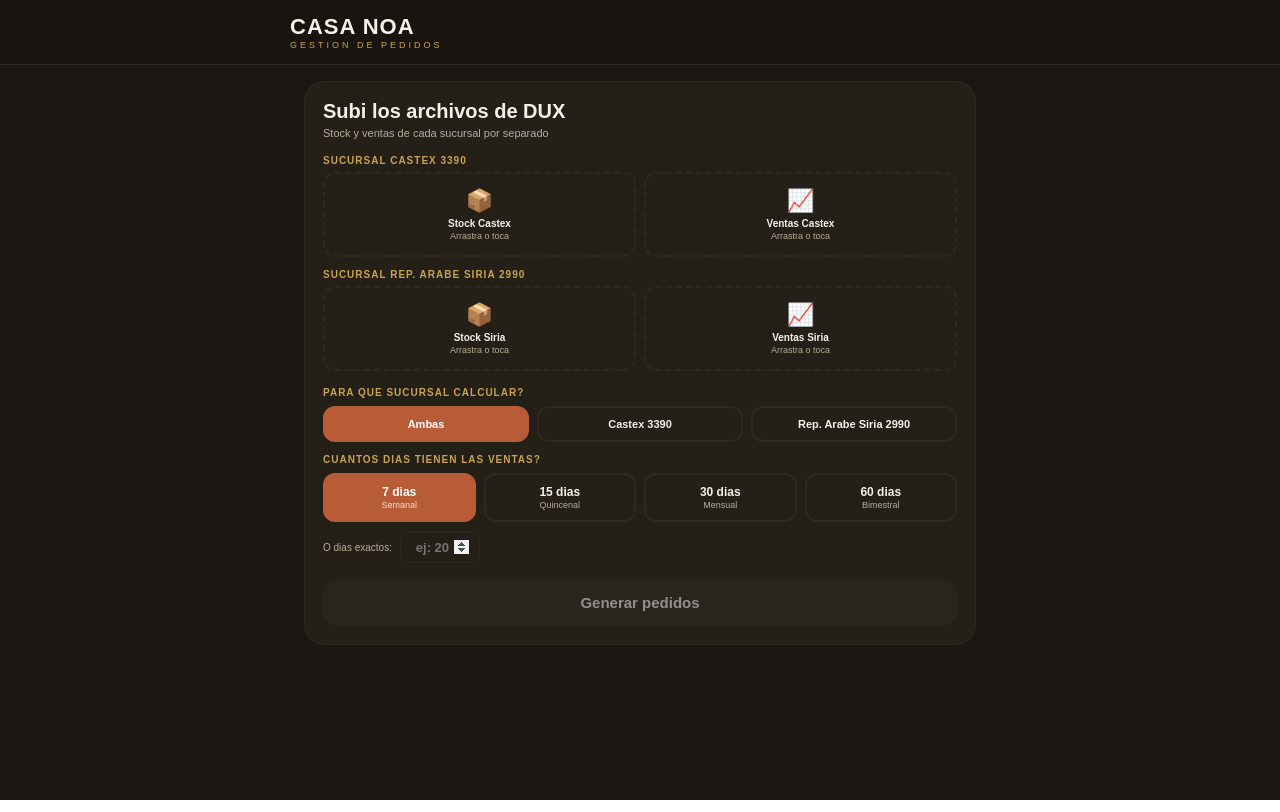
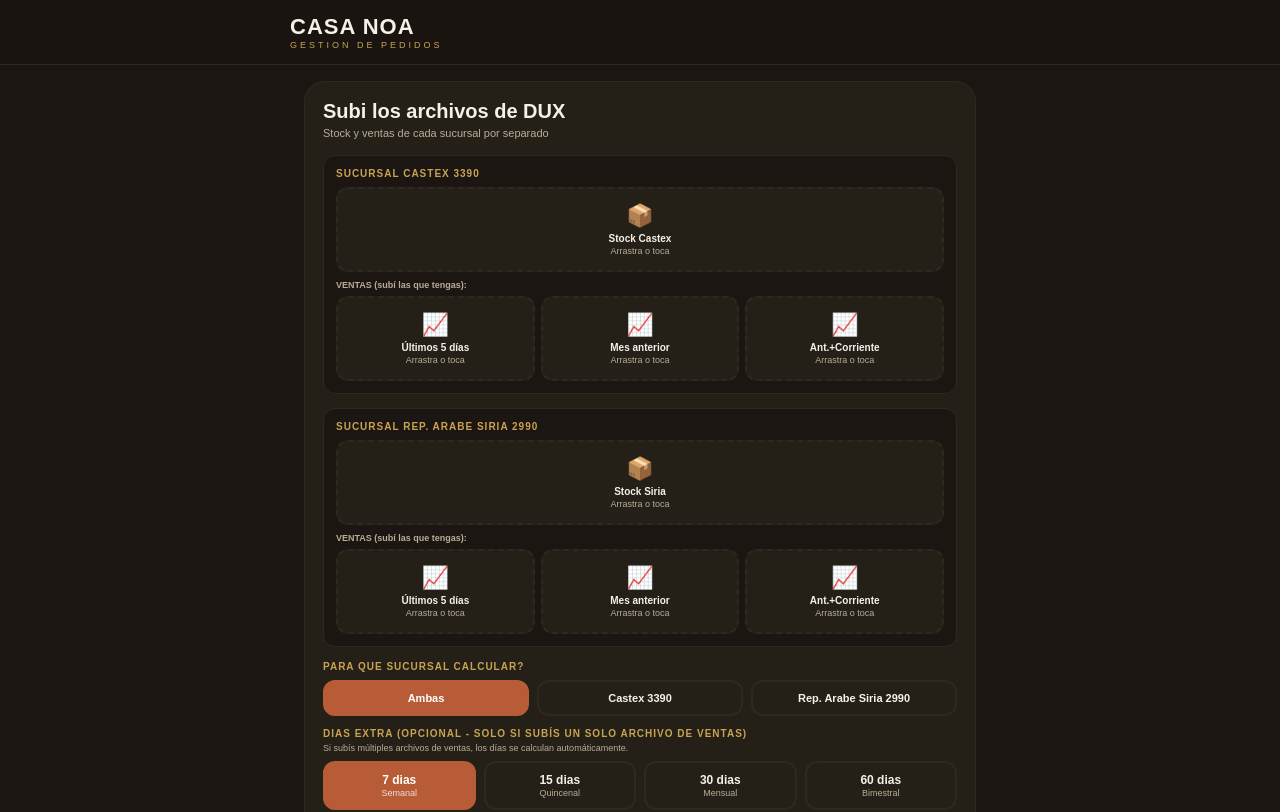
Before and after one commit to tomasfinkel/casanoa-pedidos, a React (Create React App) app: page / in a window 1280 px wide. Shown: the top 812 px of the page. Built offline with nearby package versions, Linux system fonts and the light colour scheme.

Commit message:
Update App.jsx

```diff
--- a/src/App.jsx
+++ b/src/App.jsx
@@ -75,6 +75,36 @@ const headers=raw[hr];
 return raw.slice(hr+1).filter(r=>r&&r[0]).map(r=>{const o={};headers.forEach((h,i)=>{o[String(h)]=r[i]??"";});return o;});
 }
 
+// Combina multiples exports de ventas ponderando por dias
+function combinarVentas(v5d,v30d,v51d){
+// Construir mapa de ventas ponderado
+// Si tenemos multiples periodos, calculamos venta diaria de cada uno y promediamos
+const maps=[];
+if(v5d){const vm=mkVM(v5d);maps.push({vm,dias:5});}
+if(v30d){const vm=mkVM(v30d);maps.push({vm,dias:30});}
+if(v51d){const vm=mkVM(v51d);maps.push({vm,dias:51});}
+if(maps.length===0)return{vm:{},dias:1};
+// Obtener todos los codigos
+const codigos=new Set(maps.flatMap(m=>Object.keys(m.vm)));
+const vmFinal={};
+let diasTotal=0;
+// Ponderar: mas peso a periodos mas largos
+const pesos=maps.map(m=>m.dias);
+const pesoTotal=pesos.reduce((s,p)=>s+p,0);
+codigos.forEach(cod=>{
+// Venta diaria ponderada
+let ventaDiaria=0;
+maps.forEach(({vm,dias},i)=>{
+const v=vm[cod]||0;
+ventaDiaria+=(v/dias)*(pesos[i]/pesoTotal);
+});
+vmFinal[cod]=ventaDiaria; // guardamos venta DIARIA
+});
+// Dias representativos = promedio ponderado de dias
+const diasRep=Math.round(maps.reduce((s,{dias},i)=>s+dias*(pesos[i]/pesoTotal),0));
+return{vm:vmFinal,dias:diasRep,esVentaDiaria:true};
+}
+
 function mkVM(ventas){
 const vm={};
 ventas.forEach(v=>{
@@ -87,7 +117,7 @@ if(cod)vm[cod]=parseFloat(v[vendKey])||0;
 return vm;
 }
 
-function calcular(stockC,ventasC,stockA,ventasA,diasV,soloQuiebre,sucursal){
+function calcular(stockC,ventasC,stockA,ventasA,diasV,soloQuiebre,sucursal,ventasDiariaC,ventasDiariaA){
 const vmC=mkVM(ventasC);
 const vmA=mkVM(ventasA);
 const mapaC={};
@@ -120,7 +150,18 @@ if(soloQuiebre){if(!esQuiebre||FRECUENCIAS[prov]===0)return;}
 else{if(!debeAparecer(prov,diasV))return;}
 const frecProv=FRECUENCIAS[prov];
 const diasProy=(!soloQuiebre&&frecProv&&frecProv>0)?frecProv+3:diasV+3;
-const proy=diasV>0?Math.round((vend/diasV)*diasProy):0;
+// Calcular venta diaria combinada si hay multiples periodos
+let ventaDiaria;
+if(ventasDiariaC||ventasDiariaA){
+const vdC=ventasDiariaC?ventasDiariaC[cod]||0:diasV>0?vendC/diasV:0;
+const vdA=ventasDiariaA?ventasDiariaA[cod]||0:diasV>0?vendA/diasV:0;
+if(sucursal==="C")ventaDiaria=vdC;
+else if(sucursal==="A")ventaDiaria=vdA;
+else ventaDiaria=vdC+vdA;
+} else {
+ventaDiaria=diasV>0?vend/diasV:0;
+}
+const proy=Math.round(ventaDiaria*diasProy);
 const cant=Math.max(falt,Math.max(0,proy-sR));
 const bulto=getBulto(prov,ean,cod,nombre);
 let cantF=bulto?redondear(Math.round(cant),bulto):Math.round(cant);
@@ -468,10 +509,16 @@ return(
 }
 
 export default function App(){
-const [wbS1,setWbS1]=useState(null);
-const [wbV1,setWbV1]=useState(null);
-const [wbS2,setWbS2]=useState(null);
-const [wbV2,setWbV2]=useState(null);
+const [wbS1,setWbS1]=useState(null); // Stock Castex
+const [wbV1a,setWbV1a]=useState(null); // Ventas Castex 5 dias
+const [wbV1b,setWbV1b]=useState(null); // Ventas Castex mes anterior
+const [wbV1c,setWbV1c]=useState(null); // Ventas Castex mes ant+corriente
+const [wbS2,setWbS2]=useState(null); // Stock Siria
+const [wbV2a,setWbV2a]=useState(null); // Ventas Siria 5 dias
+const [wbV2b,setWbV2b]=useState(null); // Ventas Siria mes anterior
+const [wbV2c,setWbV2c]=useState(null); // Ventas Siria mes ant+corriente
+// Dias correspondientes a cada tipo
+const DIAS_A=5,DIAS_B=30,DIAS_C=51; // 5d, 30d, ~21+30d
 const [grupos,setGrupos]=useState(null);
 const [alertas,setAlertas]=useState(null);
 const [transferencias,setTransferencias]=useState([]);
@@ -501,7 +548,9 @@ const [ordenCounter,setOrdenCounter]=useState(1);
 const [sucursal,setSucursal]=useState("");
 
 const diasFinal=diasCustom?parseInt(diasCustom)||7:dias;
-const todosListos=wbS1&&wbV1&&wbS2&&wbV2;
+const tieneC=wbS1&&(wbV1a||wbV1b||wbV1c);
+const tieneA=wbS2&&(wbV2a||wbV2b||wbV2c);
+const todosListos=tieneC||tieneA;
 const sucLabel=sucursal==="C"?SUC1:sucursal==="A"?SUC2:"";
 
 // Recalcular al cambiar sucursal si ya hay datos cargados
@@ -510,10 +559,19 @@ setSucursal(v);
 if(wbS1&&wbV1&&wbS2&&wbV2){
 setTimeout(()=>{
 try{
-const sC=parseStock(wbS1);const vC=parseVentas(wbV1);
-const sA=parseStock(wbS2);const vA=parseVentas(wbV2);
-const gNorm=agrupar(calcular(sC,vC,sA,vA,diasFinal,false,v).filter(p=>p.cant>0));
-const gAlert=agrupar(calcular(sC,vC,sA,vA,diasFinal,true,v).filter(p=>p.esQuiebre));
+const sC=wbS1?parseStock(wbS1):[];
+const sA=wbS2?parseStock(wbS2):[];
+const vC5=wbV1a?parseVentas(wbV1a):null;
+const vC30=wbV1b?parseVentas(wbV1b):null;
+const vC51=wbV1c?parseVentas(wbV1c):null;
+const combC=combinarVentas(vC5,vC30,vC51);
+const vA5=wbV2a?parseVentas(wbV2a):null;
+const vA30=wbV2b?parseVentas(wbV2b):null;
+const vA51=wbV2c?parseVentas(wbV2c):null;
+const combA=combinarVentas(vA5,vA30,vA51);
+const diasRep=combC.dias||combA.dias||diasFinal;
+const gNorm=agrupar(calcular(sC,[],sA,[],diasRep,false,v,combC.esVentaDiaria?combC.vm:null,combA.esVentaDiaria?combA.vm:null).filter(p=>p.cant>0));
+const gAlert=agrupar(calcular(sC,[],sA,[],diasRep,true,v,combC.esVentaDiaria?combC.vm:null,combA.esVentaDiaria?combA.vm:null).filter(p=>p.esQuiebre));
 const transf=calcularTransferencias(sC,sA);
 setGrupos(gNorm);setAlertas(gAlert);setTransferencias(transf);
 setCantsPorProv({});
@@ -529,10 +587,23 @@ if(!todosListos){setErr("Subi los 4 archivos primero");return;}
 setErr("");setProc(true);setCantsPorProv({});setPedidosRealizados({});
 setTimeout(()=>{
 try{
-const sC=parseStock(wbS1);const vC=parseVentas(wbV1);
-const sA=parseStock(wbS2);const vA=parseVentas(wbV2);
-const gNorm=agrupar(calcular(sC,vC,sA,vA,diasFinal,false,sucursal).filter(p=>p.cant>0));
-const gAlert=agrupar(calcular(sC,vC,sA,vA,diasFinal,true,sucursal).filter(p=>p.esQuiebre));
+const sC=wbS1?parseStock(wbS1):[];
+const sA=wbS2?parseStock(wbS2):[];
+// Ventas Castex - combinar los que haya
+const vC5=wbV1a?parseVentas(wbV1a):null;
+const vC30=wbV1b?parseVentas(wbV1b):null;
+const vC51=wbV1c?parseVentas(wbV1c):null;
+const combC=combinarVentas(vC5,vC30,vC51);
+const vC=vC5||vC30||vC51?[]:[];
+// Ventas Siria - combinar los que haya
+const vA5=wbV2a?parseVentas(wbV2a):null;
+const vA30=wbV2b?parseVentas(wbV2b):null;
+const vA51=wbV2c?parseVentas(wbV2c):null;
+const combA=combinarVentas(vA5,vA30,vA51);
+const vA=[];
+const diasRep=combC.dias||combA.dias||diasFinal;
+const gNorm=agrupar(calcular(sC,vC,sA,vA,diasRep,false,sucursal,combC.esVentaDiaria?combC.vm:null,combA.esVentaDiaria?combA.vm:null).filter(p=>p.cant>0));
+const gAlert=agrupar(calcular(sC,vC,sA,vA,diasRep,true,sucursal,combC.esVentaDiaria?combC.vm:null,combA.esVentaDiaria?combA.vm:null).filter(p=>p.esQuiebre));
 const transf=calcularTransferencias(sC,sA);
 setGrupos(gNorm);setAlertas(gAlert);setTransferencias(transf);
 setTab(gAlert.length>0?"alertas":"pedidos");
@@ -563,9 +634,9 @@ if(sucursal==="C")return t.hacia===SUC1;
 if(sucursal==="A")return t.hacia===SUC2;
 return true;
 });
-const lines=["Producto,Proveedor,Desde,Hacia,Cantidad,Stock Castex,Stock Siria"];
+const lines=["Producto,Desde,Hacia,Cantidad"];
 transfFilt.forEach(t=>{
-lines.push(`"${t.nombre}","${nCorto(t.prov)}","${t.desde}","${t.hacia}",${t.cant},${t.sRC},${t.sRA}`);
+lines.push(`"${t.nombre}","${t.desde}","${t.hacia}",${t.cant}`);
 });
 const blob=new Blob([lines.join("\n")],{type:"text/csv;charset=utf-8;"});
 const url=URL.createObjectURL(blob);
@@ -628,18 +699,30 @@ return(
 <div style={{background:C.surface,borderRadius:20,padding:18,marginBottom:14,border:"1px solid "+C.border}}>
 <div style={{fontSize:20,fontWeight:700,color:C.cream,marginBottom:4}}>Subi los archivos de DUX</div>
 <div style={{fontSize:11,color:C.creamDim,marginBottom:16}}>Stock y ventas de cada sucursal por separado</div>
-<div style={{marginBottom:12}}>
-<div style={{fontSize:10,fontWeight:700,color:C.gold,marginBottom:6,textTransform:"uppercase",letterSpacing:1}}>Sucursal {SUC1}</div>
-<div style={{display:"flex",gap:8}}>
+{/* CASTEX */}
+<div style={{marginBottom:14,background:C.bg,borderRadius:12,padding:12,border:"1px solid "+C.border}}>
+<div style={{fontSize:10,fontWeight:700,color:C.gold,marginBottom:8,textTransform:"uppercase",letterSpacing:1}}>Sucursal {SUC1}</div>
+<div style={{display:"flex",gap:8,marginBottom:8}}>
 <UploadZone label="Stock Castex" icon="📦" onFile={setWbS1} loaded={!!wbS1}/>
-<UploadZone label="Ventas Castex" icon="📈" onFile={setWbV1} loaded={!!wbV1}/>
+</div>
+<div style={{fontSize:9,color:C.creamDim,marginBottom:6,fontWeight:600}}>VENTAS (subí las que tengas):</div>
+<div style={{display:"flex",gap:6,flexWrap:"wrap"}}>
+<UploadZone label="Últimos 5 días" icon="📈" onFile={setWbV1a} loaded={!!wbV1a}/>
+<UploadZone label="Mes anterior" icon="📈" onFile={setWbV1b} loaded={!!wbV1b}/>
+<UploadZone label="Ant.+Corriente" icon="📈" onFile={setWbV1c} loaded={!!wbV1c}/>
 </div>
 </div>
-<div style={{marginBottom:16}}>
-<div style={{fontSize:10,fontWeight:700,color:C.gold,marginBottom:6,textTransform:"uppercase",letterSpacing:1}}>Sucursal {SUC2}</div>
-<div style={{display:"flex",gap:8}}>
+{/* SIRIA */}
+<div style={{marginBottom:14,background:C.bg,borderRadius:12,padding:12,border:"1px solid "+C.border}}>
+<div style={{fontSize:10,fontWeight:700,color:C.gold,marginBottom:8,textTransform:"uppercase",letterSpacing:1}}>Sucursal {SUC2}</div>
+<div style={{display:"flex",gap:8,marginBottom:8}}>
 <UploadZone label="Stock Siria" icon="📦" onFile={setWbS2} loaded={!!wbS2}/>
-<UploadZone label="Ventas Siria" icon="📈" onFile={setWbV2} loaded={!!wbV2}/>
+</div>
+<div style={{fontSize:9,color:C.creamDim,marginBottom:6,fontWeight:600}}>VENTAS (subí las que tengas):</div>
+<div style={{display:"flex",gap:6,flexWrap:"wrap"}}>
+<UploadZone label="Últimos 5 días" icon="📈" onFile={setWbV2a} loaded={!!wbV2a}/>
+<UploadZone label="Mes anterior" icon="📈" onFile={setWbV2b} loaded={!!wbV2b}/>
+<UploadZone label="Ant.+Corriente" icon="📈" onFile={setWbV2c} loaded={!!wbV2c}/>
 </div>
 </div>
 <div style={{marginBottom:12}}>
@@ -654,7 +737,8 @@ style={{flex:1,background:sucursal===v?C.terracotta:C.surface,border:"2px solid
 </div>
 </div>
 <div style={{marginBottom:16}}>
-<div style={{fontSize:10,fontWeight:700,color:C.gold,marginBottom:8,textTransform:"uppercase",letterSpacing:1}}>Cuantos dias tienen las ventas?</div>
+<div style={{fontSize:10,fontWeight:700,color:C.gold,marginBottom:4,textTransform:"uppercase",letterSpacing:1}}>Dias extra (opcional - solo si subís un solo archivo de ventas)</div>
+<div style={{fontSize:9,color:C.creamDim,marginBottom:8}}>Si subís múltiples archivos de ventas, los días se calculan automáticamente.</div>
 <div style={{display:"flex",gap:8,marginBottom:10,flexWrap:"wrap"}}>
 {[[7,"7 dias","Semanal"],[15,"15 dias","Quincenal"],[30,"30 dias","Mensual"],[60,"60 dias","Bimestral"]].map(([d,label,sub])=>(
 <div key={d} onClick={()=>{setDias(d);setDiasCustom("");}}
@@ -772,7 +856,7 @@ esAlerta={false} pedido={true} onMarcarPedido={marcarPedido} numOrden={0} sucLab
 </>
 )}
 
-<button onClick={()=>{setGrupos(null);setAlertas(null);setTransferencias([]);setWbS1(null);setWbV1(null);setWbS2(null);setWbV2(null);setBusq("");setFiltro("todos");setCantsPorProv({});setPedidosRealizados({});}}
+<button onClick={()=>{setGrupos(null);setAlertas(null);setTransferencias([]);setWbS1(null);setWbV1a(null);setWbV1b(null);setWbV1c(null);setWbS2(null);setWbV2a(null);setWbV2b(null);setWbV2c(null);setBusq("");setFiltro("todos");setCantsPorProv({});}}
 style={{width:"100%",background:"transparent",color:C.creamDim,border:"1px solid "+C.border,borderRadius:14,padding:12,fontSize:13,fontWeight:600,cursor:"pointer",marginTop:14,marginBottom:32}}>
 Cargar nuevos archivos
 </button>
```
